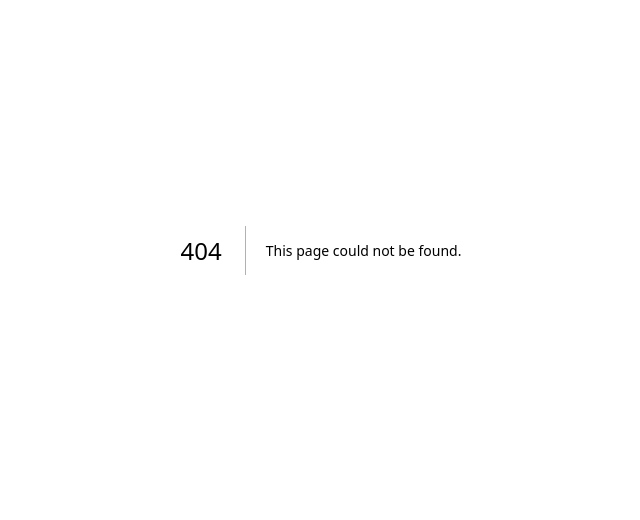
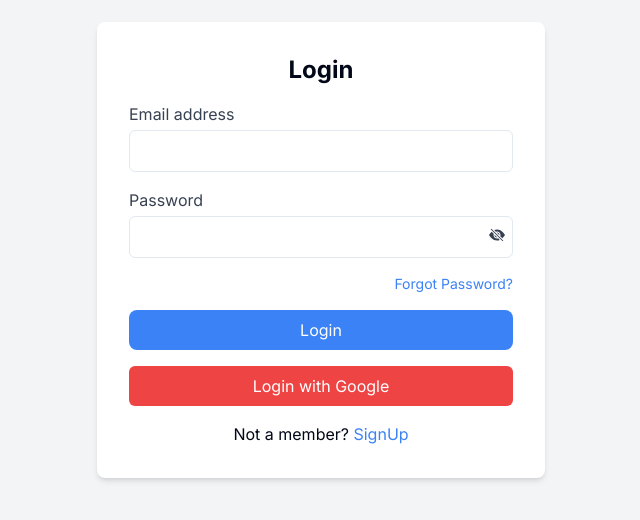
Before and after one commit to MuhammadShameel/Chat-App, a Next.js app: page /login in a window 1280 px wide. Before the commit this address had no page. Shown: the part 150-670 px from the top of the page, without its empty margins (319-959 px from the left). Built offline with nearby package versions, Linux system fonts and the light colour scheme.

Commit message:
create login signup folder for routing

```diff
--- /dev/null
+++ b/src/app/login/page.tsx
@@ -0,0 +1,10 @@
+"use client";
+
+import React from "react";
+import Login from ".././components/SignIn";
+
+const LoginPage = () => {
+  return <Login />;
+};
+
+export default LoginPage;
--- /dev/null
+++ b/src/app/signup/page.tsx
@@ -0,0 +1,10 @@
+"use client";
+
+import React from "react";
+import Signup from ".././components/SignUp";
+
+const SignupPage = () => {
+  return <Signup />;
+};
+
+export default SignupPage;
```
